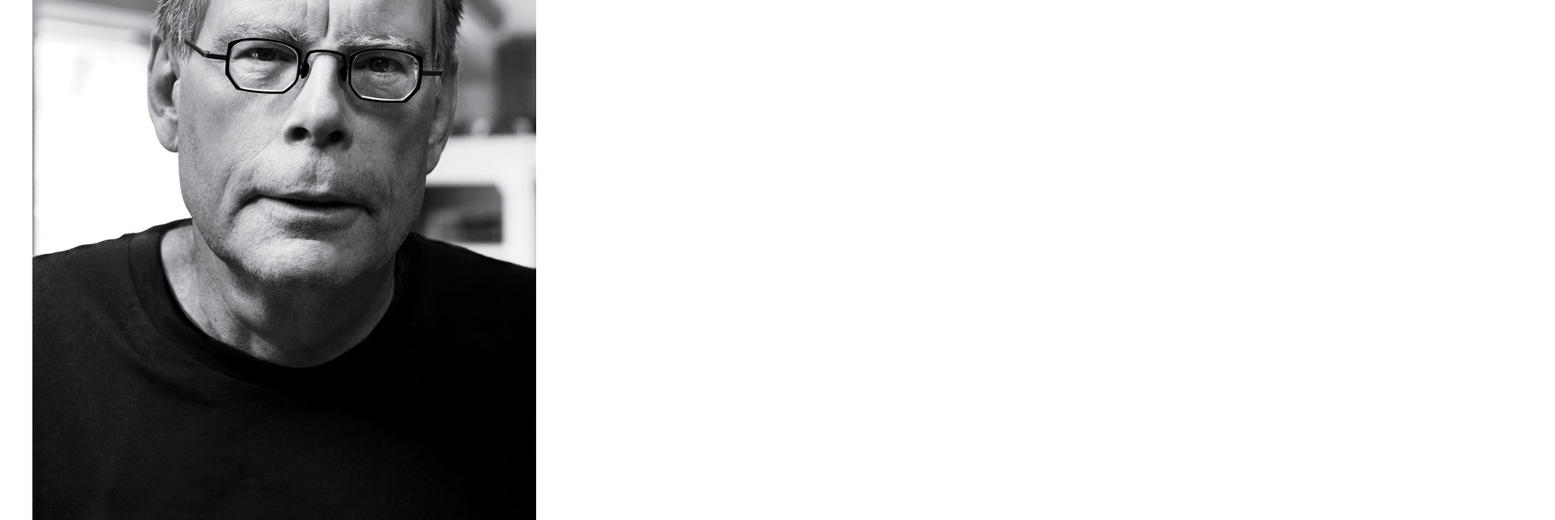
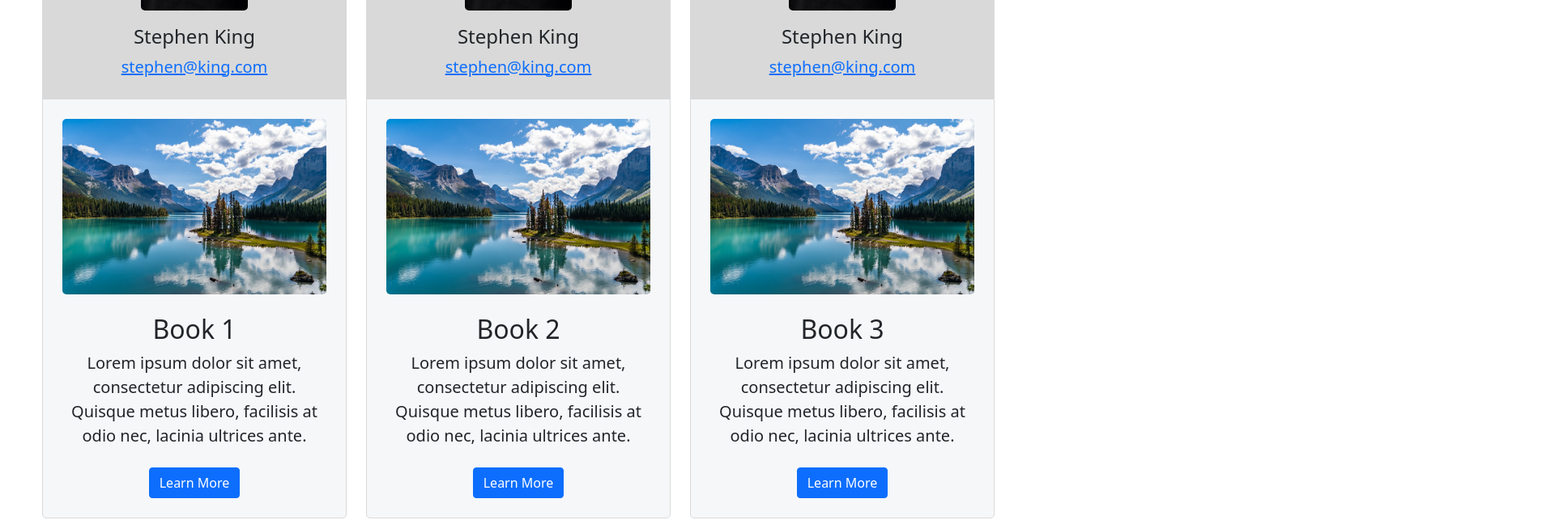
Before and after one commit to workingwebsites/ooohContent-Layout-Challenge, a React (Create React App) app: page /content-layout in a window 1280 px wide. Shown: the part 320-963 px from the top of the page at 81% size, 1920 px wide, since content can reach past the window. Built offline with nearby package versions, Linux system fonts and the light colour scheme.

Commit message:
Adds colour formatting for XL layout

```diff
--- a/src/assets/scss/_challenge.scss
+++ b/src/assets/scss/_challenge.scss
@@ -0,0 +1,55 @@
+/* Page
+-------------------------------------------------*/
+.page {
+    padding-bottom: $container-padding;
+}
+
+img {
+    border-radius: $border-radius;
+}
+
+/* Author
+-------------------------------------------------*/
+.content-element__author {
+    background-color: #d9d9d9;
+    text-align: center;
+    padding: $container-padding;
+    border-top-left-radius: $border-radius;
+    border-top-right-radius: $border-radius;
+}
+
+.content-element__author-img {
+    width: 40%;
+}
+
+.content-element__author-name {
+    font-size: 1.5em;
+    padding-top: 0.75em;
+}
+
+.content-element__author-email {
+    font-size: 1.25em;
+}
+
+/* Book
+-------------------------------------------------*/
+.content-element__content {
+    padding: $container-padding;
+    text-align: center;
+    background-color: #f6f7f9;
+    border: 1px solid #dadada;
+    border-bottom-left-radius: $border-radius;
+    border-bottom-right-radius: $border-radius;
+}
+
+.content-element__content-copy {
+    font-size: 1.25em;
+}
+
+.content-element__content-heading {
+    margin-top: .75em;
+}
+
+.content-element__content-btn {
+    margin-top: $container-padding;
+}
--- a/src/assets/scss/_variables.scss
+++ b/src/assets/scss/_variables.scss
@@ -1,3 +1,8 @@
+/* Container
+-------------------------------------------------*/
+$container-padding: 1.5em;
+$border-radius: 5px;
+
 /* Breakpoints
 -------------------------------------------------*/
 $breakpoint-xl: 1200px;
--- a/src/components/ContentElement.js
+++ b/src/components/ContentElement.js
@@ -5,16 +5,19 @@ export default class ContentElement extends Component {
     const { img, heading, copy, btnCopy, authorImg, authorName, authorEmail } = this.props;
 
     return (
-      <div className="content-element">
+      <div className="content-element col-4">
+        {/* Author */}
         <div className="content-element__author">
-          <img className="content-element__author-img" src={authorImg} alt={authorName} />
+          <img className="content-element__author-img img-fluid" src={authorImg} alt={authorName} />
           <h3 className="content-element__author-name">{authorName}</h3>
           <a href={`mailto:${authorEmail}`} className="content-element__author-email">
             {authorEmail}
           </a>
         </div>
+
+        {/* Book */}
         <div className="content-element__content">
-          <img className="content-element__content-img" src={img} alt={heading} />
+          <img className="content-element__content-img img-fluid" src={img} alt={heading} />
           <h2 className="content-element__content-heading">{heading}</h2>
           <div className="content-element__content-copy">{copy}</div>
           <button className="content-element__content-btn btn btn-primary">{btnCopy}</button>
--- a/src/pages/ContentLayoutChallenge.js
+++ b/src/pages/ContentLayoutChallenge.js
@@ -40,9 +40,10 @@ export default class ContentLayoutChallenge extends Component {
 
   render() {
     return (
-      <div className="page">
+      <div className="page container container-fluid">
         <h1 className="mt-3 mb-5">Content Layout Challenge</h1>
-        <div className="content-element-list">
+
+        <div className="content-element-list row">
           {this.contentItems.map((item, idx) => (
             <ContentElement key={idx} authorImg={item.authorImg} authorName={item.authorName} authorEmail={item.authorEmail} img={item.img} heading={item.heading} copy={item.copy} btnCopy={item.btnCopy} />
           ))}
```
